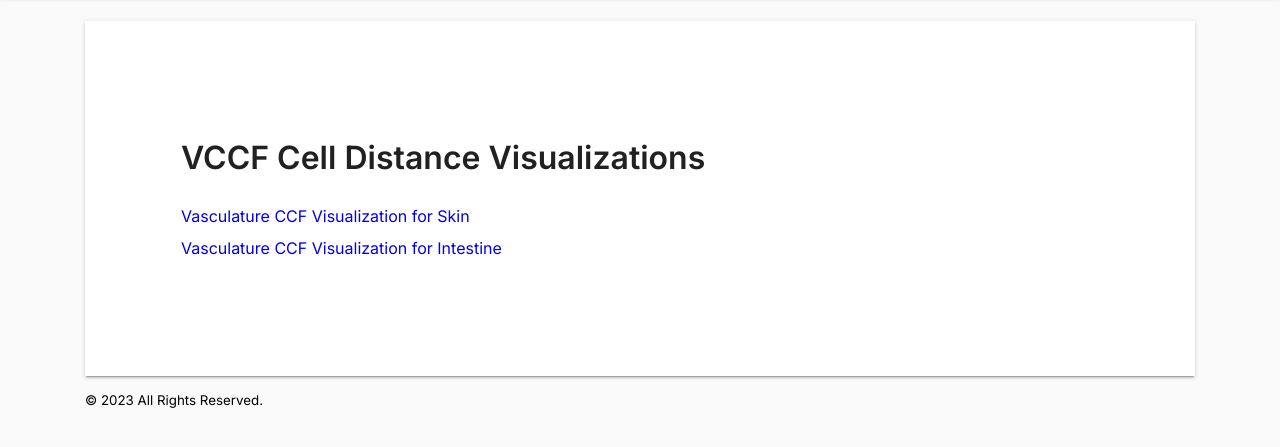
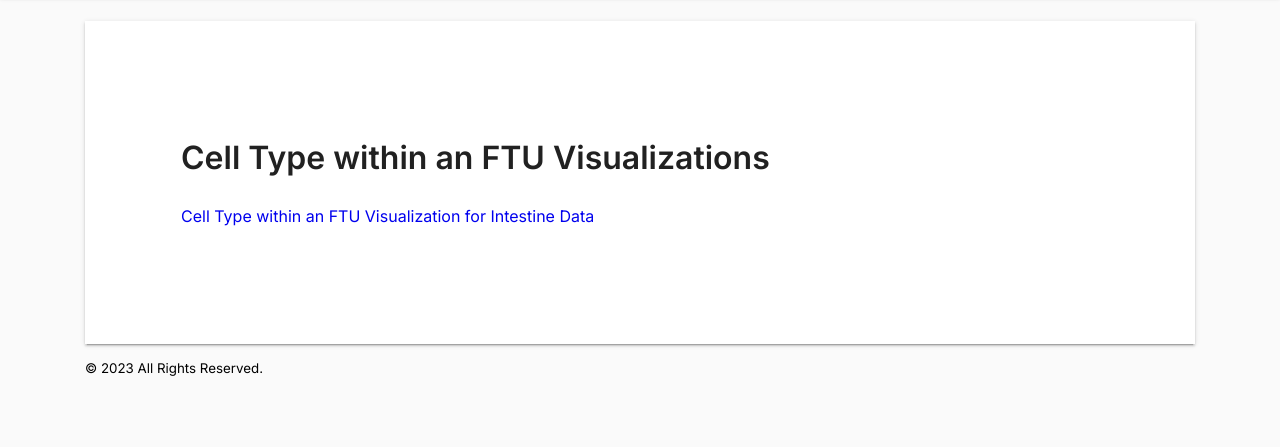
Before and after one commit to cns-iu/hra-interactive-ftu-computation, a plain HTML site: page index.html in a window 1280 px wide. Shown: the part 67-514 px from the top of the page. Drawn offline with Linux system fonts and the light colour scheme.

Commit message:
update index.html

```diff
--- a/index.html
+++ b/index.html
@@ -30,16 +30,11 @@
       </div>
     </header>
     <div class="main">
-      <h1>VCCF Cell Distance Visualizations</h1>
+      <h1>Cell Type within an FTU Visualizations</h1>
       <ul class="list-style-none">
         <li>
-          <a href="https://hubmapconsortium.github.io/hra-previews/pilots/pilot2.html" title="Vasculature CCF Visualization for Skin"
-            >Vasculature CCF Visualization for Skin</a
-          >
-        </li>
-        <li>
-          <a href="./previews/pilots/pilot1.html" title="Vasculature CCF Visualization for Intestine"
-            >Vasculature CCF Visualization for Intestine</a
+          <a href="./previews/pilots/pilot1.html" title="Cell Type within an FTU Visualization for Intestine Data"
+            >Cell Type within an FTU Visualization for Intestine Data</a
           >
         </li>
       </ul>
```
